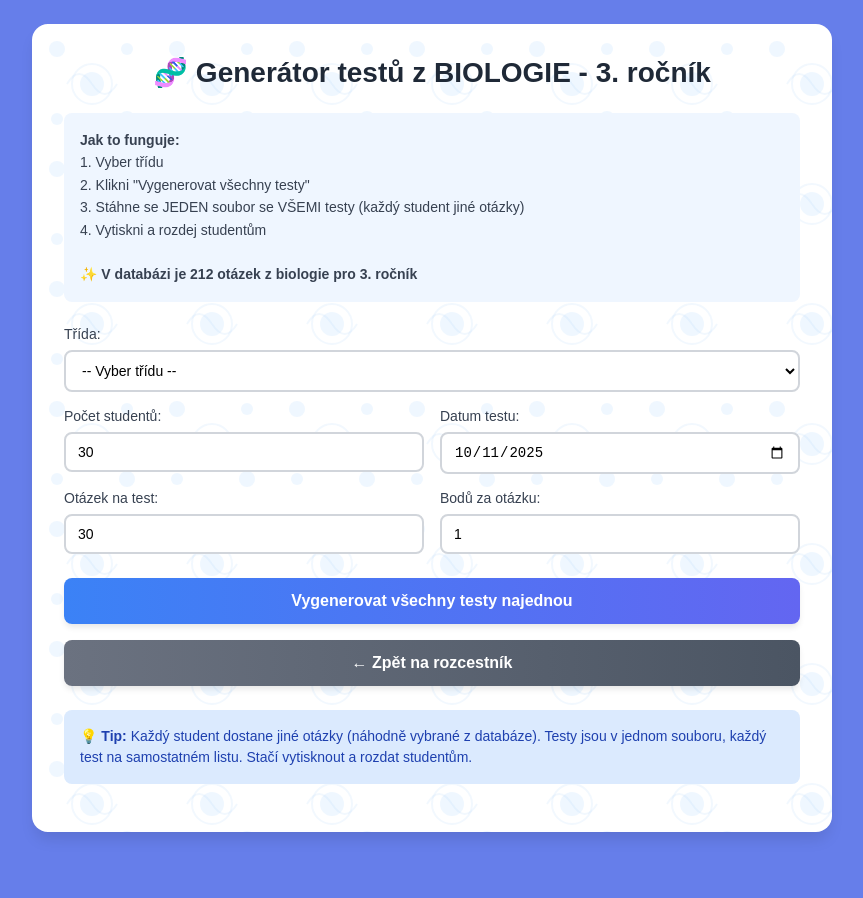
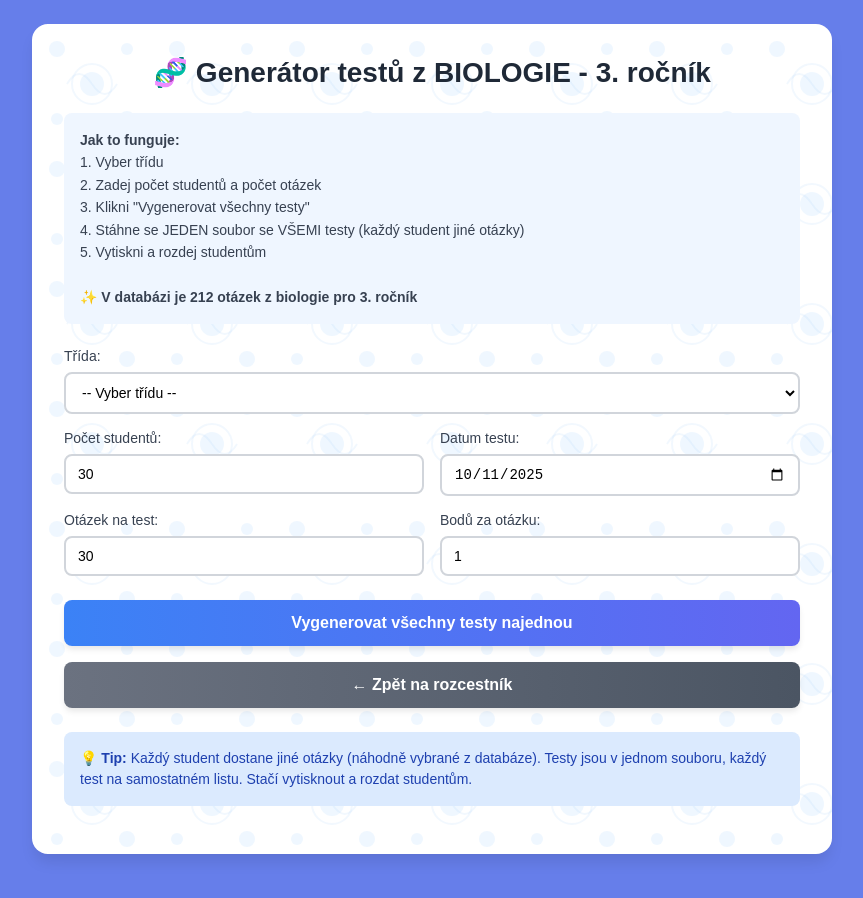
Before and after one commit to ihynek/generatory_testu, a plain HTML site: page generator_biologie_3rocnik.html in a window 1280 px wide. Shown: the whole page, without its empty margins (208-1071 px from the left). Drawn offline with Linux system fonts and the light colour scheme.

Commit message:
Update generator_biologie_3rocnik.html

```diff
--- a/generator_biologie_3rocnik.html
+++ b/generator_biologie_3rocnik.html
@@ -450,9 +450,10 @@
     document.getElementById('testDate').value = new Date().toISOString().split('T')[0];
     document.getElementById('infoBox').innerHTML = `<p><strong>Jak to funguje:</strong><br>
       1. Vyber třídu<br>
-      2. Klikni "Vygenerovat všechny testy"<br>
-      3. Stáhne se JEDEN soubor se VŠEMI testy (každý student jiné otázky)<br>
-      4. Vytiskni a rozdej studentům<br><br>
+      2. Zadej počet studentů a počet otázek<br>
+      3. Klikni "Vygenerovat všechny testy"<br>
+      4. Stáhne se JEDEN soubor se VŠEMI testy (každý student jiné otázky)<br>
+      5. Vytiskni a rozdej studentům<br><br>
       <strong>✨ V databázi je ${totalQuestions} otázek z biologie pro 3. ročník</strong></p>`;
 
     function generateOneTest(numberOfQuestions) {
```
